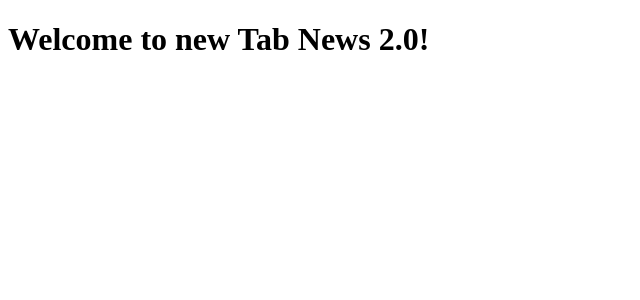
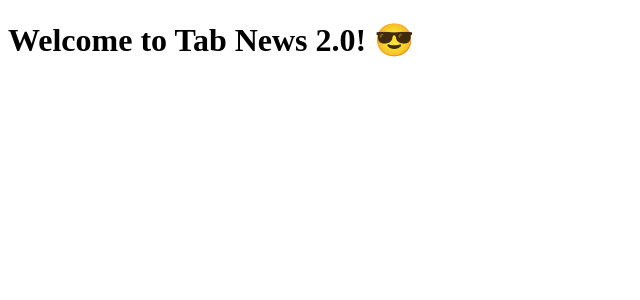
Before and after one commit to osvaldolpjunior/clone-tabnews, a Next.js app: page / in a window 1280 px wide. Shown: the top 300 px of the page, without its empty margins (0-640 px from the left). Built offline with nearby package versions, Linux system fonts and the light colour scheme.

Commit message:
feat: improve welcome message

```diff
--- a/pages/index.js
+++ b/pages/index.js
@@ -1,5 +1,5 @@
 function Home() {
-    return <h1>Welcome to new Tab News 2.0!</h1>
+    return <h1>Welcome to Tab News 2.0! 😎</h1>
 }
 
 export default Home;
```
